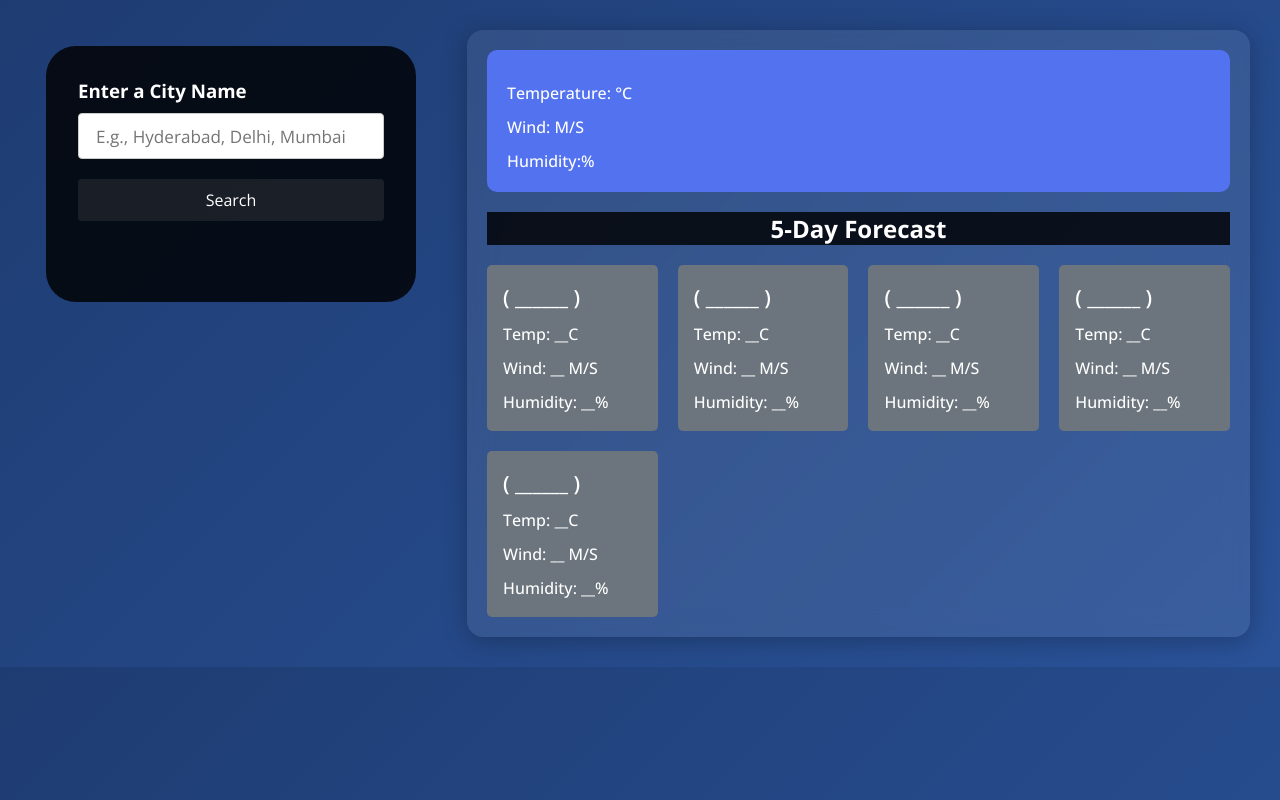
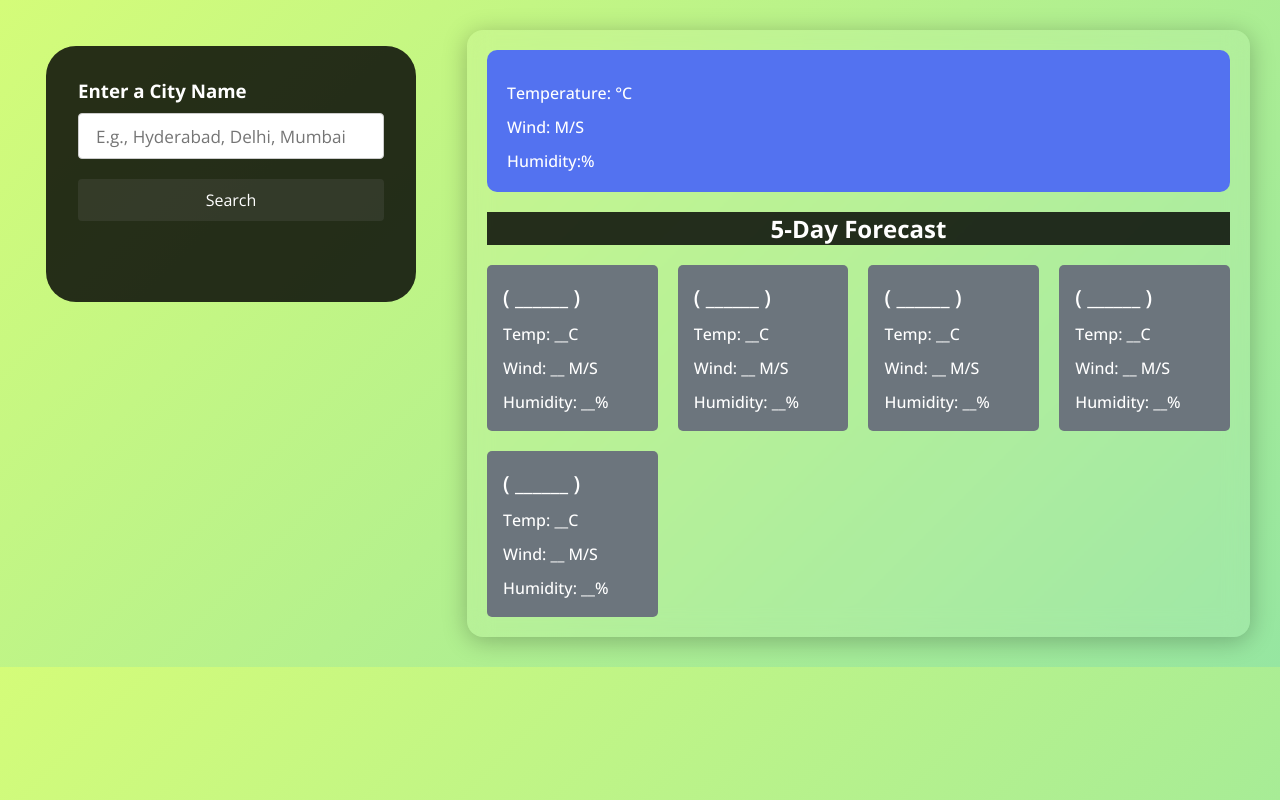
Before and after one commit to Buvan4422/Weather-Wizard, a plain HTML site: page index.html in a window 1280 px wide. Drawn offline with nearby package versions, Linux system fonts and the light colour scheme.

Commit message:
Update landing-styles.css

```diff
--- a/landing-styles.css
+++ b/landing-styles.css
@@ -5,9 +5,9 @@
   box-sizing: border-box;
   font-family: 'Open Sans', sans-serif;
 }
-body {
-  ## background-image: url('https://source.unsplash.com/1600x900/?weather');
-  background: linear-gradient(135deg, #1e3c72, #2a5298);
+body
+{
+  background: linear-gradient(135deg, #d4fc79, #96e6a1);
 }
 h1 {
   font-size: 1.75rem;
```
